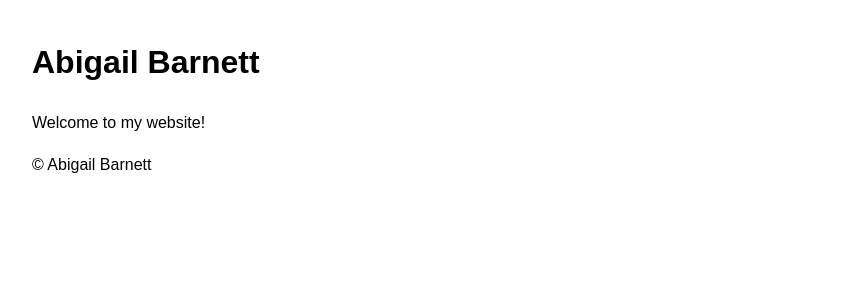
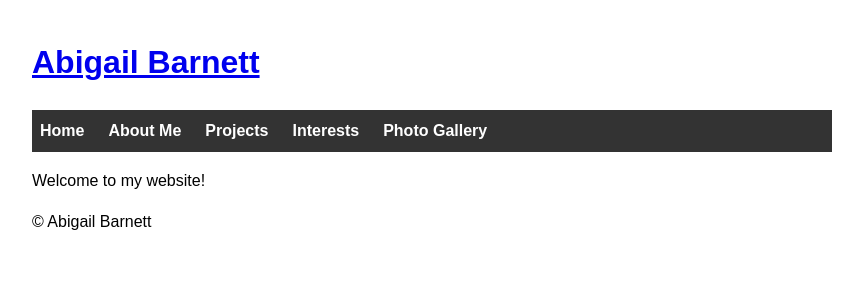
Before and after one commit to abigailbarnett1989/abigailbarnett1989.github.io, a Jekyll site: the page built from index.md, in a window 1280 px wide. Shown: the top 300 px of the page, without its empty margins (208-1071 px from the left). Built offline with Jekyll 4.4.1, drawn with Linux system fonts in a browser that asks for light colours.

Commit message:
Navigation Bar

```diff
--- a/_layouts/default.html
+++ b/_layouts/default.html
@@ -6,10 +6,24 @@
     <link rel="stylesheet" href="{{ '/assets/css/style.css' | relative_url }}">
   </head>
   <body>
-    <header><h1>{{ site.title }}</h1></header>
+    <header>
+      <h1><a href="{{ '/' | relative_url }}">{{ site.title }}</a></h1>
+    </header>
+
+    <nav>
+      <ul>
+        <li><a href="{{ '/' | relative_url }}">Home</a></li>
+        <li><a href="{{ '/about-me/' | relative_url }}">About Me</a></li>
+        <li><a href="{{ '/projects/' | relative_url }}">Projects</a></li>
+        <li><a href="{{ '/interests/' | relative_url }}">Interests</a></li>
+        <li><a href="{{ '/photo-gallery/' | relative_url }}">Photo Gallery</a></li>
+      </ul>
+    </nav>
+
     <main>
       {{ content }}
     </main>
+
     <footer><p>&copy; {{ site.author }}</p></footer>
   </body>
 </html>
--- a/assets/css/style.css
+++ b/assets/css/style.css
@@ -5,3 +5,28 @@ body {
   padding: 1em;
   line-height: 1.6;
 }
+nav {
+  background-color: #333;
+  padding: 0.5em;
+}
+
+nav ul {
+  display: flex;
+  list-style: none;
+  margin: 0;
+  padding: 0;
+}
+
+nav li {
+  margin-right: 1.5em;
+}
+
+nav a {
+  color: white;
+  text-decoration: none;
+  font-weight: bold;
+}
+
+nav a:hover {
+  text-decoration: underline;
+}
```
Also changed, not shown: about-me.md (added, +9 -0 lines), interests.md (added, +12 -0 lines), projects.md (added, +11 -0 lines).
